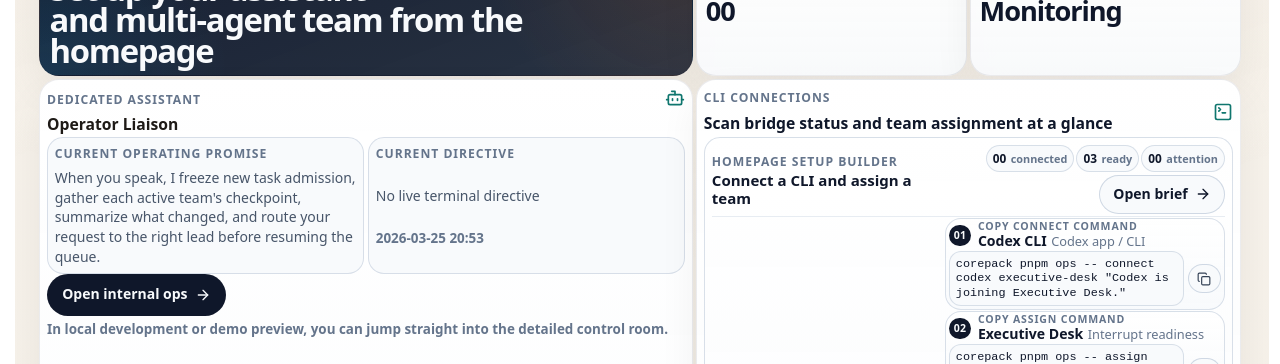
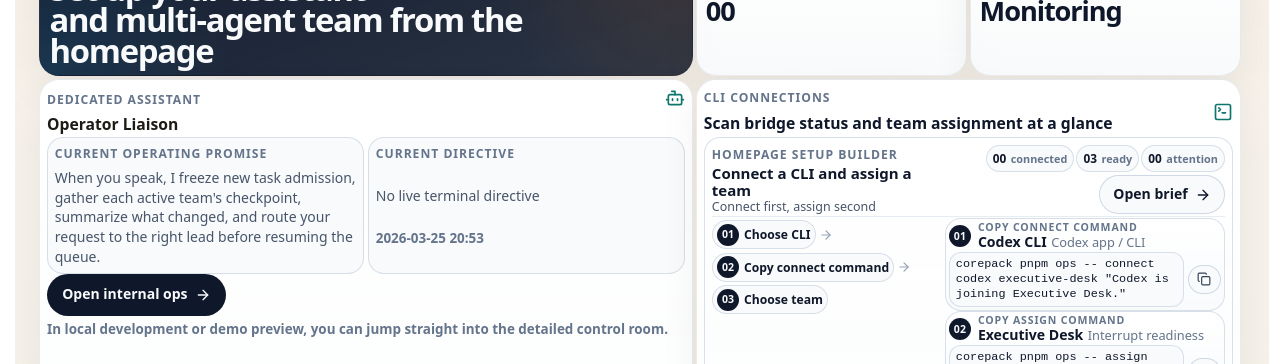
Before and after one commit to GongJae00/research-pages, a Next.js app in the folder apps/web/: page /en in a window 1280 px wide. Shown: the part 1640-2004 px from the top of the page. Built offline with nearby package versions, Linux system fonts and the light colour scheme; no server answers.

Commit message:
Autonomy batch 1428: shell-experience

```diff
--- a/apps/web/src/components/homepage-agent-control-section.module.css
+++ b/apps/web/src/components/homepage-agent-control-section.module.css
@@ -247,7 +247,7 @@
 
 .setupBuilderCard {
   display: grid;
-  gap: 0.02rem;
+  gap: 0.08rem;
   margin-top: 0.08rem;
 }
 
@@ -389,7 +389,7 @@
 
 .setupHeader {
   align-items: center;
-  padding-bottom: 0.12rem;
+  padding-bottom: 0.08rem;
   border-bottom: 1px solid rgba(226, 232, 240, 0.82);
 }
 
@@ -432,6 +432,37 @@
   gap: 0.08rem;
 }
 
+.setupScanBar {
+  display: flex;
+  flex-wrap: wrap;
+  align-items: center;
+  gap: 0.2rem;
+  padding: 0.12rem 0.02rem 0;
+  color: #64748b;
+}
+
+.setupScanBar svg {
+  color: #94a3b8;
+  flex: 0 0 auto;
+}
+
+.scanStep {
+  display: inline-flex;
+  align-items: center;
+  gap: 0.32rem;
+  min-width: 0;
+  padding: 0.18rem 0.26rem;
+  border-radius: 999px;
+  background: rgba(248, 250, 252, 0.96);
+  border: 1px solid rgba(203, 213, 225, 0.72);
+}
+
+.scanStep strong {
+  color: #0f172a;
+  font-size: 0.76rem;
+  line-height: 1.1;
+}
+
 .providerSummaryChips {
   display: flex;
   flex-wrap: wrap;
@@ -471,8 +502,8 @@
 .compactBody {
   margin: 0;
   color: #475569;
-  font-size: 0.84rem;
-  line-height: 1.3;
+  font-size: 0.78rem;
+  line-height: 1.2;
 }
 
 .setupPicker {
@@ -865,6 +896,7 @@
 
   .setupBuilderCard,
   .setupHeader,
+  .setupScanBar,
   .setupDigestRow,
   .setupPickerGrid,
   .setupCommands,
@@ -882,6 +914,7 @@
   .providerSummaryBar,
   .setupHeader,
   .setupHeaderActions,
+  .setupScanBar,
   .setupMetaRow,
   .scanPillValue,
   .setupSummaryItem,
--- a/apps/web/src/components/homepage-agent-control-section.tsx
+++ b/apps/web/src/components/homepage-agent-control-section.tsx
@@ -370,6 +370,7 @@ export function HomepageAgentControlSection({
               <div className={styles.setupTitleBlock}>
                 <span className={styles.metaLabel}>{copy.setupBuilderLabel}</span>
                 <h4>{copy.setupBuilderTitle}</h4>
+                <p className={styles.compactBody}>{copy.commandOrder}</p>
               </div>
               <div className={styles.setupHeaderActions}>
                 <div className={styles.providerSummaryChips}>
@@ -393,6 +394,22 @@ export function HomepageAgentControlSection({
                   </Link>
                 ) : null}
               </div>
+            </div>
+            <div className={styles.setupScanBar} aria-label={copy.setupStepsLabel}>
+              <span className={styles.scanStep}>
+                <span className={styles.commandStep}>01</span>
+                <strong>{copy.chooseProvider}</strong>
+              </span>
+              <ArrowRight size={14} />
+              <span className={styles.scanStep}>
+                <span className={styles.commandStep}>02</span>
+                <strong>{copy.connectCommand}</strong>
+              </span>
+              <ArrowRight size={14} />
+              <span className={styles.scanStep}>
+                <span className={styles.commandStep}>03</span>
+                <strong>{copy.chooseTeam}</strong>
+              </span>
             </div>
             <div className={styles.setupDigestRow}>
               <div className={styles.setupSummaryItem}>
```
